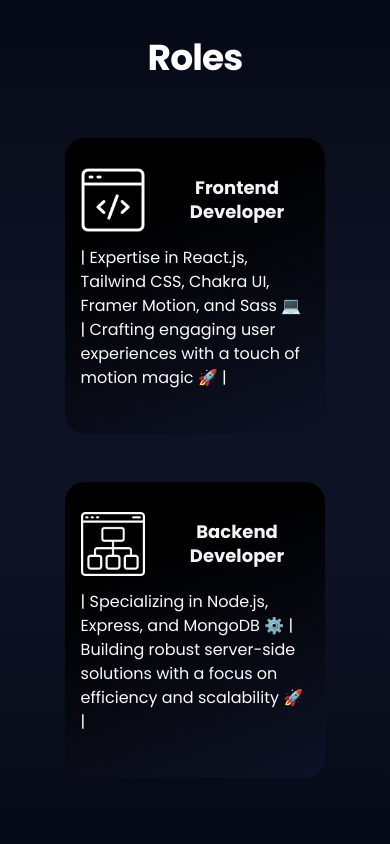
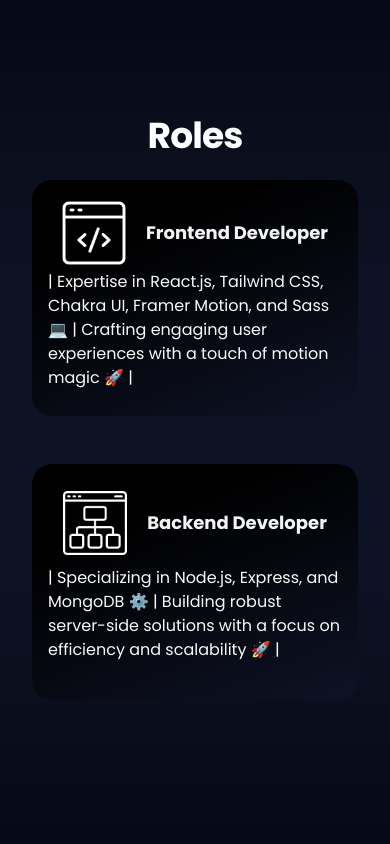
Before and after one commit to SatyamMattoo/portfolio, a React (Vite) app: page / in a window 390 px wide. Shown: the part 1680-2524 px from the top of the page. Built offline with nearby package versions, Linux system fonts and the light colour scheme.

Commit message:
responsive changes

```diff
--- a/src/components/Contact.jsx
+++ b/src/components/Contact.jsx
@@ -46,7 +46,7 @@
         initial="hidden"
         animate={control}
       >
-        <h2 className="mb-4 text-4xl tracking-tight font-extrabold text-center text-white">
+        <h2 className="m-4 text-4xl tracking-tight font-extrabold text-center text-white">
           Contact Me
         </h2>
         <div className="w-[90vw] md:w-[70%] m-4 py-4 card-gradient rounded-[20px]">
--- a/src/components/Portfolio.jsx
+++ b/src/components/Portfolio.jsx
@@ -18,10 +18,10 @@
           initial="hidden"
           animate={control}
         >
-          <h1 className="mb-4 text-4xl tracking-tight font-extrabold text-center text-white">
+          <h1 className="text-4xl tracking-tight font-extrabold text-center text-white">
             Roles
           </h1>
-          <div className="mt-10 flex gap-10 items-center justify-center flex-col md:flex-row mb-10">
+          <div className="mt-5 flex gap-10 items-center justify-center flex-col md:flex-row mb-10">
             {services.map((service, index) => (
               <Card key={service.title} index={index} {...service} />
             ))}
--- a/src/utils/card.jsx
+++ b/src/utils/card.jsx
@@ -10,8 +10,8 @@
   about,
 }) => {
   return (
-    <div className="lg:w-[45%] w-[80%] m-1 md:m-3 card-gradient p-2 rounded-[20px]">
-      <div className=" rounded-[20px] p-2 md:py-5 md:px-12 min-h-[280px] flex justify-evenly items-center flex-col">
+    <div className="lg:w-[45%] w-[100%] m-1 md:m-3 card-gradient p-2 rounded-[20px]">
+      <div className=" rounded-[20px] p-2 md:py-5 md:px-12 min-h-[220px] flex justify-evenly items-center flex-col">
         <div className="flex items-center justify-center">
           {icon ? (
             <img
```
